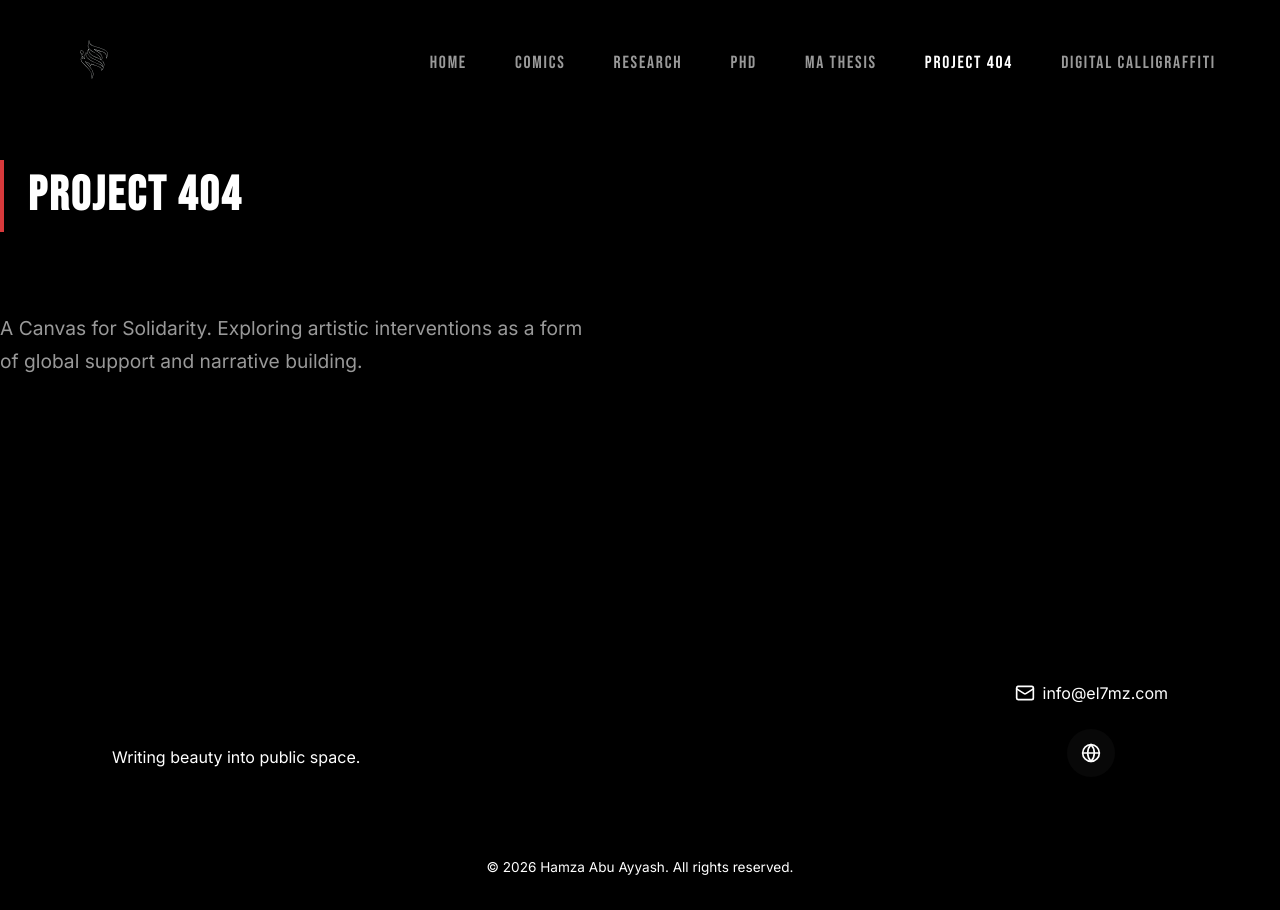
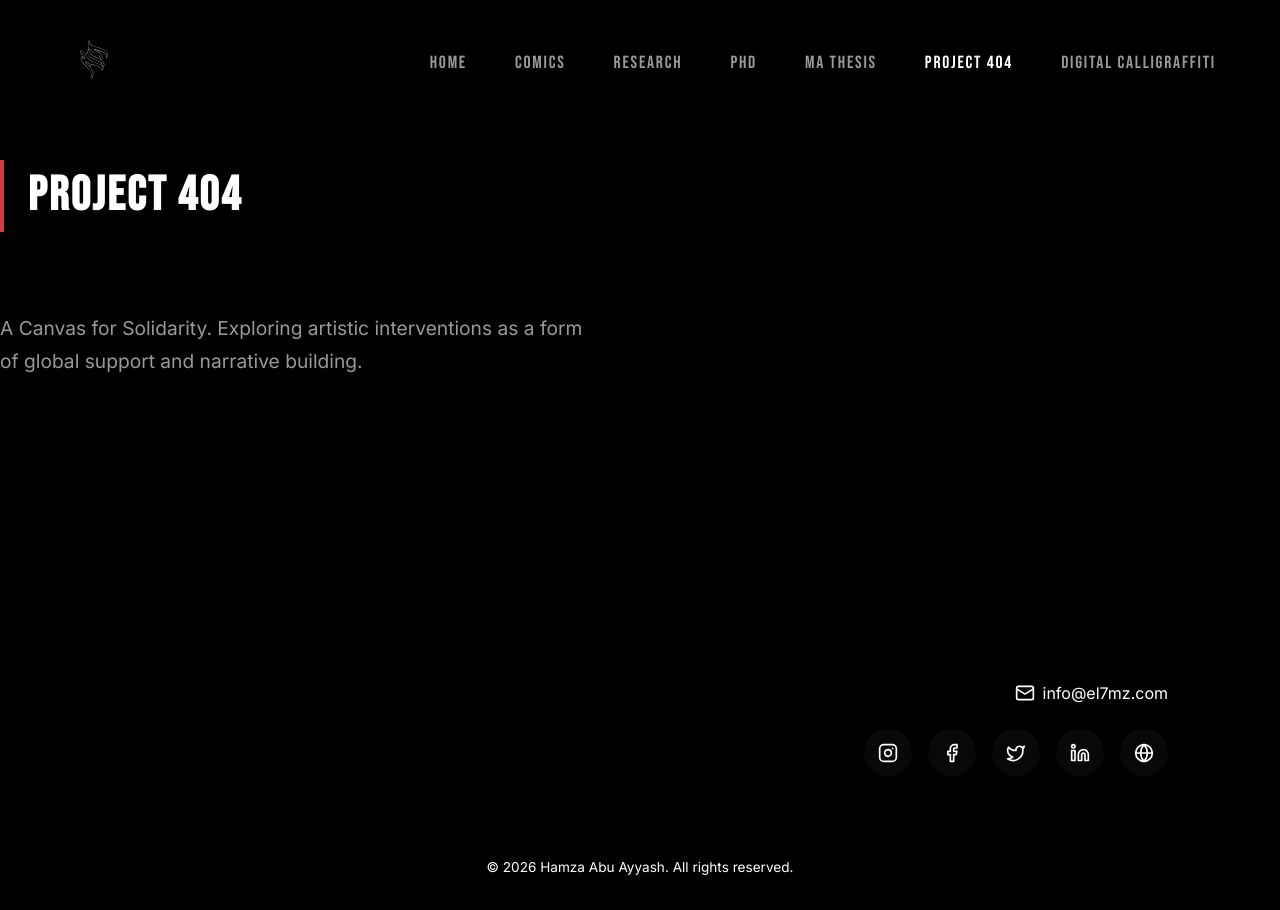
Before and after one commit to 7mz410/el7mz-website, a React (Vite) app: page /Project404 in a window 1280 px wide. Built offline with nearby package versions, Linux system fonts and the light colour scheme; a web font is replaced by a local one.

Commit message:
Update Rooted in Resilience link, social media links and footer cleanup

```diff
--- a/src/components/Footer.tsx
+++ b/src/components/Footer.tsx
@@ -1,4 +1,4 @@
-import { Mail, Globe } from 'lucide-react';
+import { Mail, Globe, Instagram, Facebook, Twitter, Linkedin } from 'lucide-react';
 import './Footer.css';
 
 export default function Footer() {
@@ -8,7 +8,6 @@ export default function Footer() {
         <div className="footer-content glass-panel">
           <div className="footer-brand">
             <h2>El 7mz</h2>
-            <p className="text-secondary">Writing beauty into public space.</p>
           </div>
 
           <div className="footer-links">
@@ -17,7 +16,10 @@ export default function Footer() {
               <span>info@el7mz.com</span>
             </a>
             <div className="social-icons">
-              {/* Replace with actual links later */}
+              <a href="https://www.instagram.com/el.7mz/" target="_blank" rel="noreferrer" className="icon-btn"><Instagram size={20} /></a>
+              <a href="https://www.facebook.com/hamza.abuayyash/" target="_blank" rel="noreferrer" className="icon-btn"><Facebook size={20} /></a>
+              <a href="https://x.com/7mz" target="_blank" rel="noreferrer" className="icon-btn"><Twitter size={20} /></a>
+              <a href="https://www.linkedin.com/in/hamza-abuayyash-35775885/" target="_blank" rel="noreferrer" className="icon-btn"><Linkedin size={20} /></a>
               <a href="http://digitalcalligraffiti.org/artist/hamza-abu-ayyash/" target="_blank" rel="noreferrer" className="icon-btn"><Globe size={20} /></a>
             </div>
           </div>
--- a/src/pages/Home.tsx
+++ b/src/pages/Home.tsx
@@ -86,7 +86,11 @@ export default function Home() {
       {/* Featured Projects - Rooted in Resilience */}
       <section className="projects-smv section-padding bg-darker">
         <div className="container">
-          <h2 className="section-header">Rooted in Resilience</h2>
+          <h2 className="section-header">
+            <a href="https://www.viernulvier.gent/en/viernulvier-collection-rooted-in-resilience-jgvq" target="_blank" rel="noreferrer" className="inline-link">
+              Rooted in Resilience
+            </a>
+          </h2>
           <p className="section-sub">Collaboration with Vier Nul Vier & Gent Cultural Heritage</p>
 
           <div className="projects-grid-smv mt-5">
```
